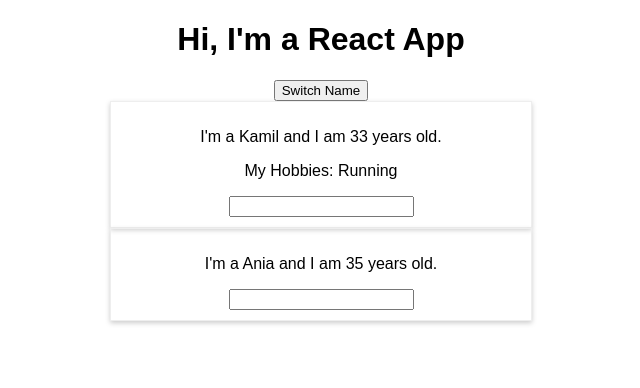
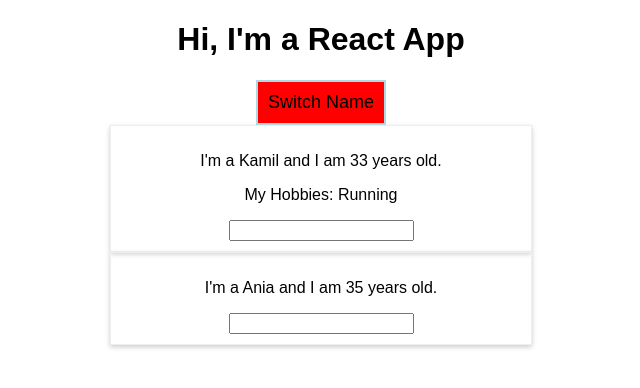
Before and after one commit to kato86/react-complete-guide, a React (Create React App) app: page / in a window 1280 px wide. Shown: the top 388 px of the page, without its empty margins (319-959 px from the left). Built offline with nearby package versions, Linux system fonts and the light colour scheme.

Commit message:
Inline Styles

```diff
--- a/src/App.js
+++ b/src/App.js
@@ -24,10 +24,21 @@
   };
 
   render() {
+    const style = {
+      backgroundColor: "red",
+      fontSize: "18px",
+      border: "2px solid lightblue",
+      padding: "10px",
+      cursor: "Pointer"
+    };
+
     return (
       <div className="App">
         <h1>Hi, I'm a React App</h1>
-        <button onClick={this.switchNameHandler.bind(this, "kam")}>
+        <button
+          style={style}
+          onClick={this.switchNameHandler.bind(this, "kam")}
+        >
           Switch Name
         </button>
         <Person
```
